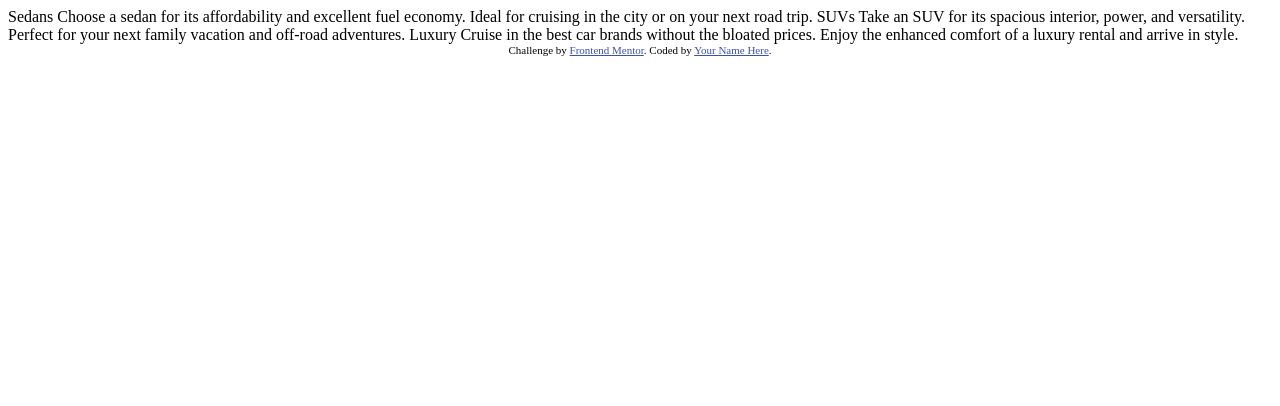
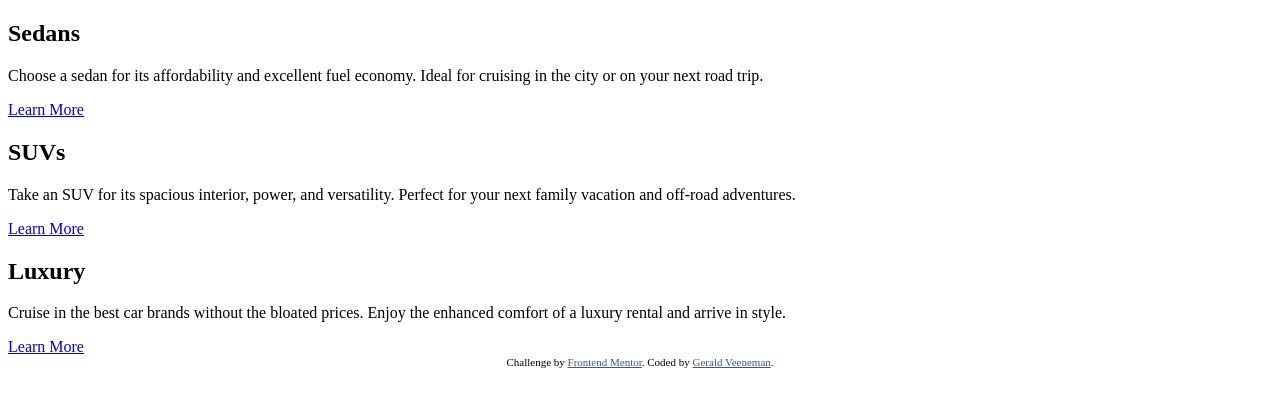
Before and after one commit to GeraldVeeneman/3-column-card, a plain HTML site: page index.html in a window 1280 px wide. Drawn offline with Linux system fonts and the light colour scheme.

Commit message:
HTML page structured

```diff
--- a/index.html
+++ b/index.html
@@ -1,36 +1,70 @@
 <!DOCTYPE html>
 <html lang="en">
   <head>
-  <meta charset="UTF-8">
-  <meta name="viewport" content="width=device-width, initial-scale=1.0"> <!-- displays site properly based on user's device -->
+    <meta charset="UTF-8" />
+    <meta name="viewport" content="width=device-width, initial-scale=1.0" />
+    <!-- displays site properly based on user's device -->
 
-  <link rel="icon" type="image/png" sizes="32x32" href="./images/favicon-32x32.png">
+    <link
+      rel="icon"
+      type="image/png"
+      sizes="32x32"
+      href="./images/favicon-32x32.png"
+    />
 
     <title>Frontend Mentor | 3-column preview card component</title>
 
     <!-- Feel free to remove these styles or customise in your own stylesheet 👍 -->
     <style>
-    .attribution { font-size: 11px; text-align: center; }
-    .attribution a { color: hsl(228, 45%, 44%); }
+      .attribution {
+        font-size: 11px;
+        text-align: center;
+      }
+      .attribution a {
+        color: hsl(228, 45%, 44%);
+      }
     </style>
   </head>
   <body>
+    <section class="flex-container">
+      <article class="card">
+        <p class="card-icon"></p>
+        <h2 class="card-title">Sedans</h2>
+        <p class="card-text">
+          Choose a sedan for its affordability and excellent fuel economy. Ideal for cruising in the city or on your next road trip.
+        </p>
+        <a href="#" class="card-button">Learn More</a>
+      </article>
+      <!-- /card-one -->
 
-  Sedans
-  Choose a sedan for its affordability and excellent fuel economy. Ideal for cruising in the city
-  or on your next road trip.
+      <article class="card">
+        <p class="card-icon"></p>
+        <h2 class="card-title">SUVs</h2>
+        <p class="card-text">
+          Take an SUV for its spacious interior, power, and versatility. Perfect for your next family vacation and off-road adventures.
+        </p>
+        <a href="#" class="card-button">Learn More</a>
+      </article>
+      <!-- /card-two -->
 
-  SUVs
-  Take an SUV for its spacious interior, power, and versatility. Perfect for your next family vacation
-  and off-road adventures.
+      <article class="card">
+        <p class="card-icon"></p>
+        <h2 class="card-title">Luxury</h2>
+        <p class="card-text">
+          Cruise in the best car brands without the bloated prices. Enjoy the enhanced comfort of a luxury rental and arrive in style.
+        </p>
+        <a href="#" class="card-button">Learn More</a>
+      </article>
+      <!-- /card-three -->
+    </section>
 
-  Luxury
-  Cruise in the best car brands without the bloated prices. Enjoy the enhanced comfort of a luxury
-  rental and arrive in style.
+
 
     <div class="attribution">
-    Challenge by <a href="https://www.frontendmentor.io?ref=challenge" target="_blank">Frontend Mentor</a>.
-    Coded by <a href="#">Your Name Here</a>.
+      Challenge by
+      <a href="https://www.frontendmentor.io?ref=challenge" target="_blank"
+        >Frontend Mentor</a
+      >. Coded by <a href="#">Gerald Veeneman</a>.
     </div>
   </body>
 </html>
```
Lines whose indentation alone changed are shown as unchanged.
